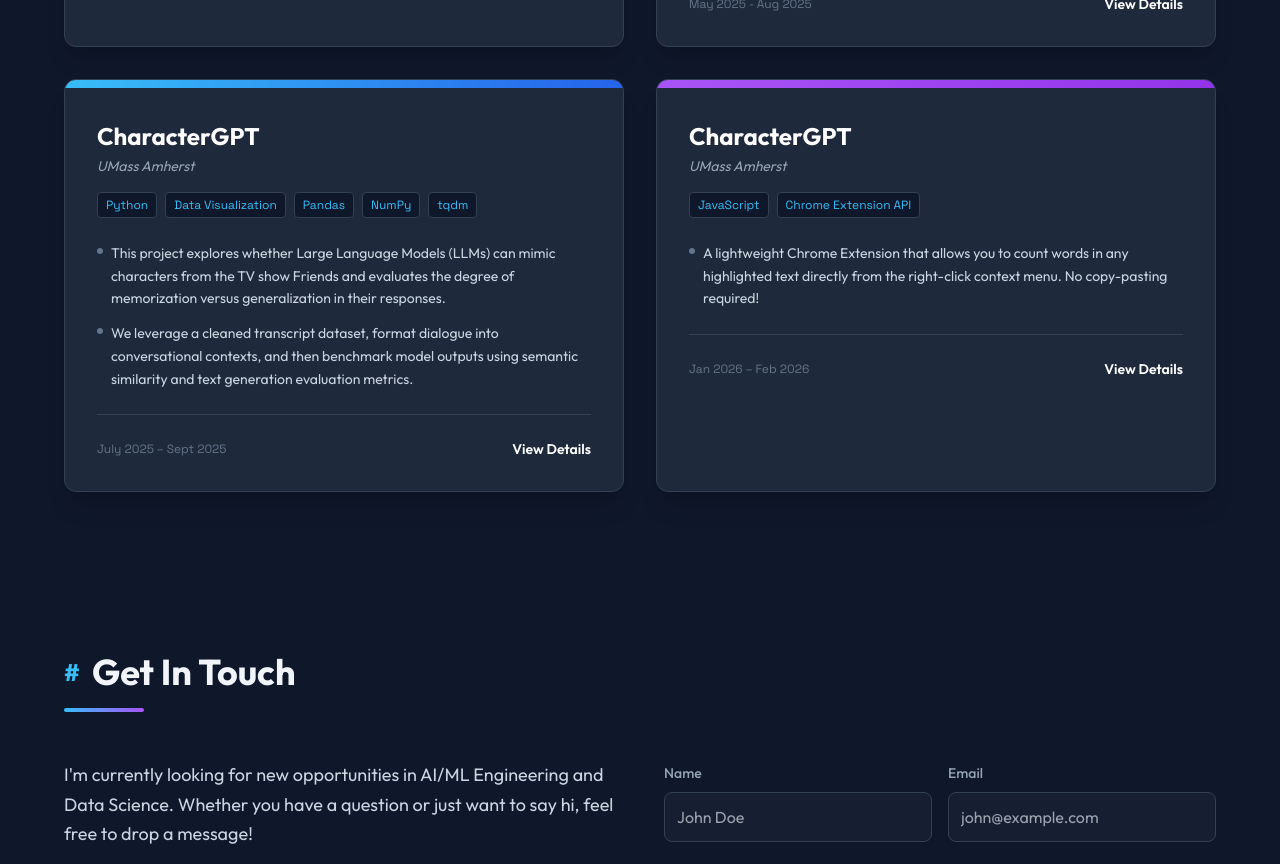
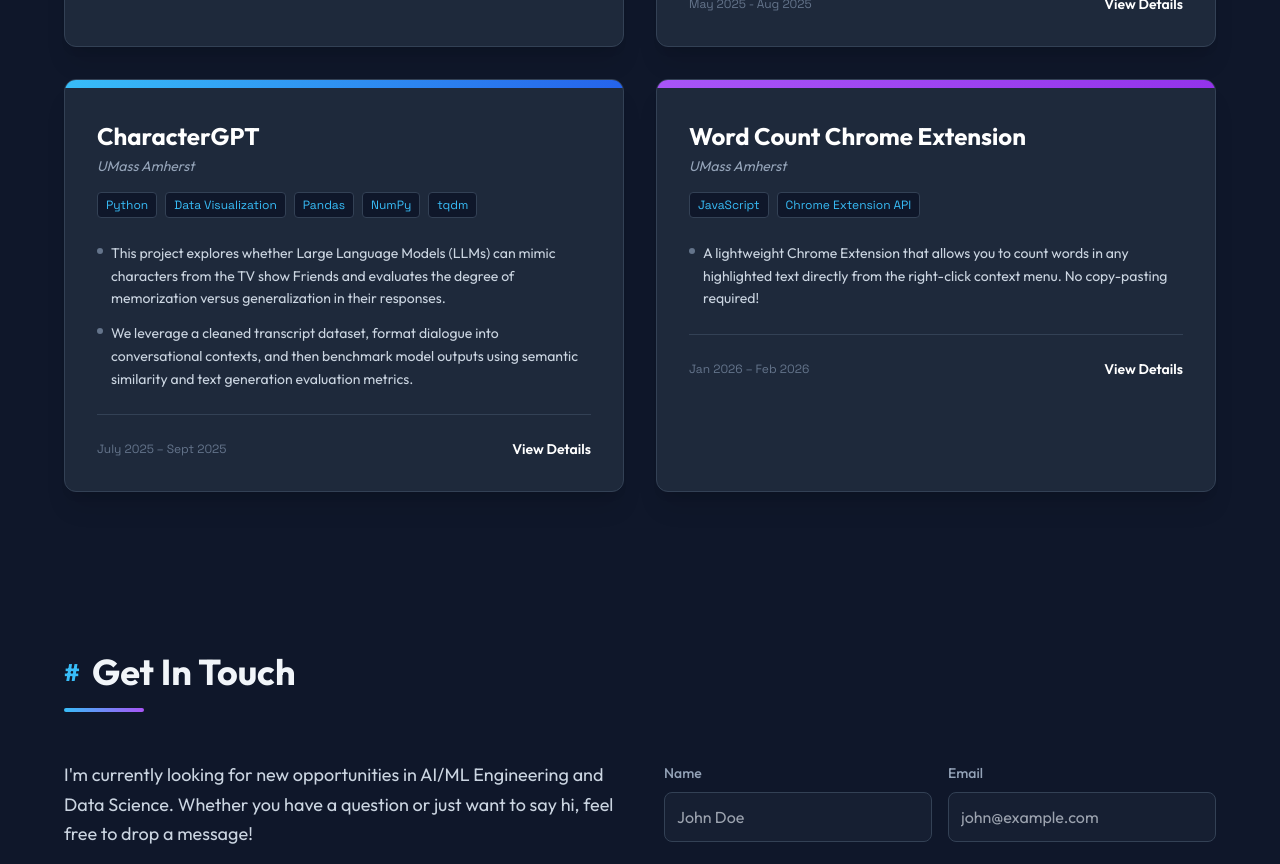
Before and after one commit to bhavya632/Bhavya-agarwal-Portfolio, a React (Vite) app: page / in a window 1280 px wide. Shown: the part 4960-5824 px from the top of the page. Built offline with nearby package versions, Linux system fonts and the light colour scheme; no server answers.

Commit message:
more fixes

```diff
--- a/constants.ts
+++ b/constants.ts
@@ -133,10 +133,10 @@
       technologies: ["Python", "Data Visualization", "Pandas", "NumPy", "tqdm"]
     },
     {
-      title: "CharacterGPT",
+      title: "Word Count Chrome Extension",
       association: "UMass Amherst",
       period: "Jan 2026 – Feb 2026",
-      github_repo: "https://github.com/bhavya632/CharacterGPT.git",
+      github_repo: "https://github.com/bhavya632/WordCount-ChromeExtension.git",
       points: [
        "A lightweight Chrome Extension that allows you to count words in any highlighted text directly from the right-click context menu. No copy-pasting required!"
       ],
```
